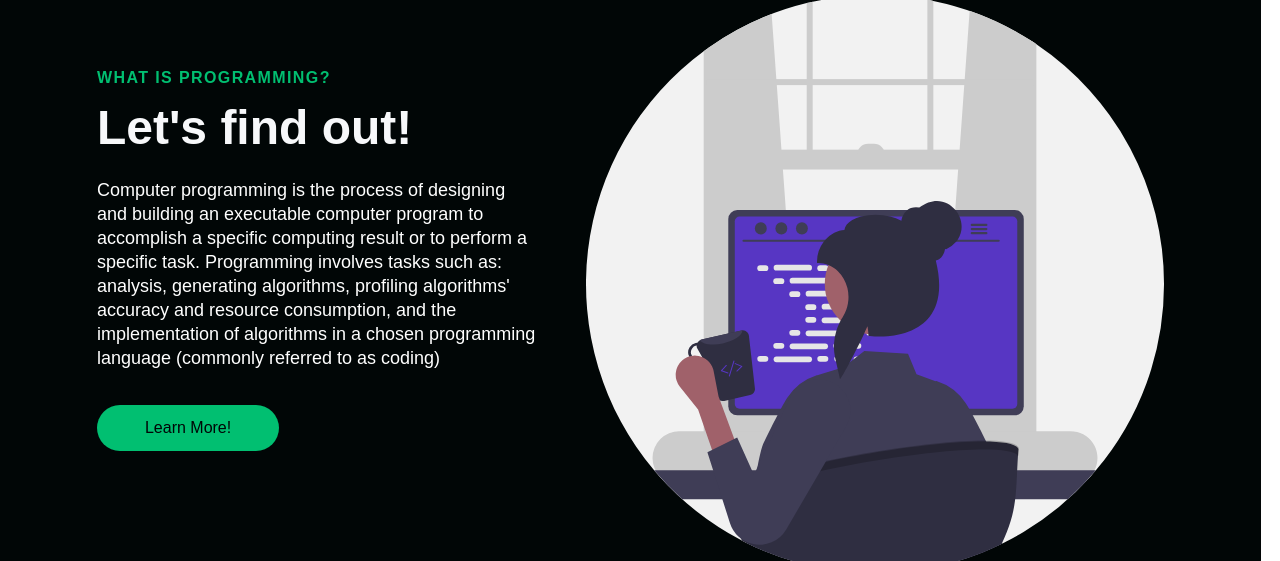
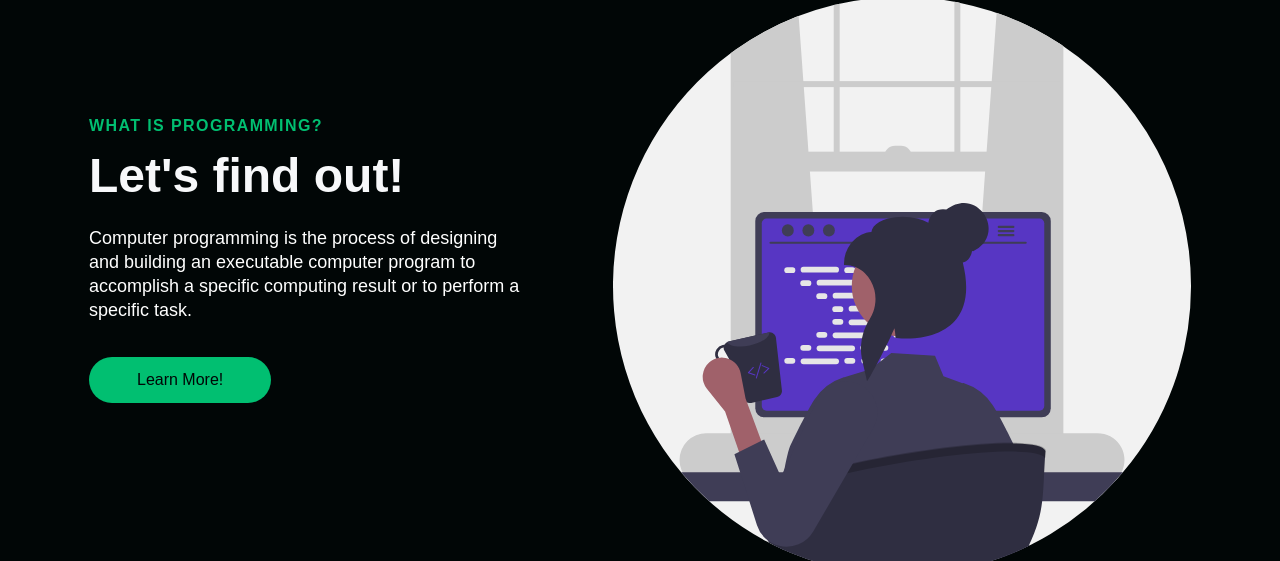
Before and after one commit to Yanters/My-Hobby, a React (Create React App) app: page / in a window 1280 px wide. Shown: the part 902-1463 px from the top of the page. Built offline with nearby package versions, Linux system fonts and the light colour scheme; a web font is replaced by a local one.

Commit message:
Fixed CSS

```diff
--- a/src/components/About/About.tsx
+++ b/src/components/About/About.tsx
@@ -55,7 +55,6 @@ const About: React.FC<{
                     duration={500}
                     spy={true}
                     offset={-80}
-                    target="_blank"
                   >
                     {props.buttonLabel}
                   </Button>
--- a/src/components/About/AboutElements.tsx
+++ b/src/components/About/AboutElements.tsx
@@ -4,11 +4,11 @@ export const AboutContainer = styled.div<{ isLight: boolean }>`
   color: #fff;
   background: ${({ isLight }) => (isLight ? "#f9f9f9" : "#010606")};
   height: 100vh;
-  width: 98.5vw;
+  display: flex;
 
-  @media screen and (max-width: 768px) {
+  /* @media screen and (max-width: 768px) {
     padding: 100px 0;
-  }
+  } */
 `;
 
 export const AboutWrapper = styled.div`
@@ -16,11 +16,12 @@ export const AboutWrapper = styled.div`
   flex-direction: column;
   z-index: 1;
   height: 100%;
-  width: 90%;
+  width: 100%;
   margin-right: auto;
   margin-left: auto;
   padding: 0 20px;
   justify-content: center;
+  flex-shrink: 1;
 `;
 
 export const AboutRow = styled.div<{ imgStart: any }>`
@@ -28,24 +29,18 @@ export const AboutRow = styled.div<{ imgStart: any }>`
   width: 100%;
   height: 100%;
   flex-direction: row;
-  flex-wrap: ${({ imgStart }) => (imgStart ? "wrap" : `wrap-reverse`)};
   justify-content: space-evenly;
   align-items: center;
   align-content: center;
+  flex-shrink: 1;
 
-  /* display: grid;
-  grid-auto-columns: minmax(auto, 1fr);
-  align-items: center;
-  grid-template-areas: ${({ imgStart }) =>
-    imgStart ? `'col2 col1'` : `'col1 col2'`}; */
-
-  /* @media screen and (max-width: 768px) {
-    grid-template-areas: ${({ imgStart }) =>
-    imgStart ? `'col1' 'col2'` : `'col1 col1' 'col2 col2'`};
-  } */
+  @media screen and (max-width: 768px) {
+    flex-wrap: ${({ imgStart }) => (imgStart ? "wrap" : `wrap-reverse`)};
+  }
 `;
 
 export const Column1 = styled.div`
+  display: flex;
   margin-bottom: 15px;
   padding: 0 15px;
   flex-shrink: 1;
@@ -54,6 +49,7 @@ export const Column1 = styled.div`
 `;
 
 export const Column2 = styled.div`
+  display: flex;
   margin-bottom: 15px;
   padding: 0 15px;
   flex-shrink: 1;
@@ -83,8 +79,8 @@ export const Heading = styled.h1<{ lightText: boolean }>`
   font-weight: 600;
   color: ${({ lightText }) => (lightText ? "#f7f8fa" : "#010606")};
 
-  @media screen and(max-width:480px) {
-    font-size: 32px;
+  @media screen and (max-width: 768px) {
+    font-size: 24px;
   }
 `;
 
@@ -104,11 +100,23 @@ export const BtnWrap = styled.div`
 export const ImgWrap = styled.div`
   /* max-width: 555px; */
   height: 100%;
+  display: flex;
+  align-items: center;
+  justify-content: center;
 `;
 
 export const Img = styled.img`
-  width: 100%;
-  height: 100%;
+  max-width: 100%;
+  /* width: 100%; */
+  /* height: 100%; */
   margin: 0 0 10px 0;
   padding-right: 0;
+
+  @media screen and (max-width: 768px) {
+    max-width: 50%;
+  }
+
+  @media screen and (max-width: 480px) {
+    max-width: 40%;
+  }
 `;
--- a/src/components/About/Data.tsx
+++ b/src/components/About/Data.tsx
@@ -8,7 +8,7 @@ export const data = {
   topLine: "What is Programming?",
   headLine: "Let's find out!",
   description:
-    "Computer programming is the process of designing and building an executable computer program to accomplish a specific computing result or to perform a specific task. Programming involves tasks such as: analysis, generating algorithms, profiling algorithms' accuracy and resource consumption, and the implementation of algorithms in a chosen programming language (commonly referred to as coding)",
+    "Computer programming is the process of designing and building an executable computer program to accomplish a specific computing result or to perform a specific task.",
   buttonLabel: "Learn More!",
   imgStart: false,
   img: image,
```
Also changed, not shown: src/images/programming.png (deleted).
